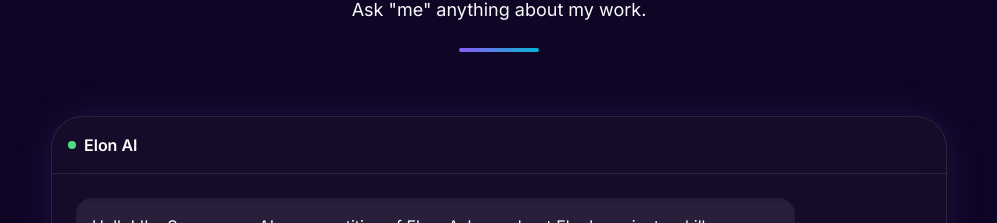
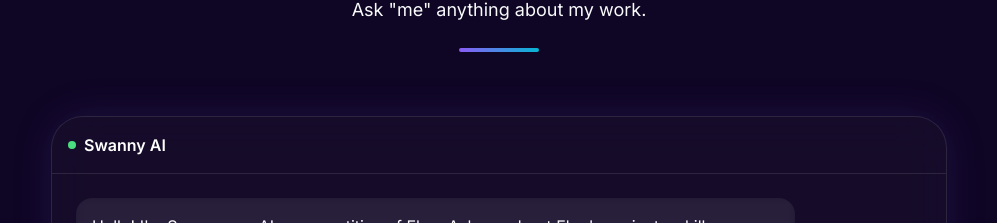
Before and after one commit to elonWrong/PortfolioV2, an Angular app: page / in a window 1280 px wide. Shown: the part 4312-4535 px from the top of the page, without its empty margins (141-1138 px from the left). Built offline with nearby package versions, Linux system fonts and the light colour scheme.

Commit message:
small change but okay

```diff
--- a/src/app/components/chatbot/chatbot.html
+++ b/src/app/components/chatbot/chatbot.html
@@ -22,7 +22,7 @@
             <div class="flex items-center gap-2">
                 <div class="w-2 h-2 rounded-full bg-green-400"></div>
                 <span class="text-white font-semibold flex items-center gap-2">
-                    Elon AI
+                    Swanny AI
                 </span>
             </div>
             <button *ngIf="!isExpanded()" (click)="toggleChat(); $event.stopPropagation()"
```
Also changed, not shown: 1 other file (tests, documents, lock files or other folders).
